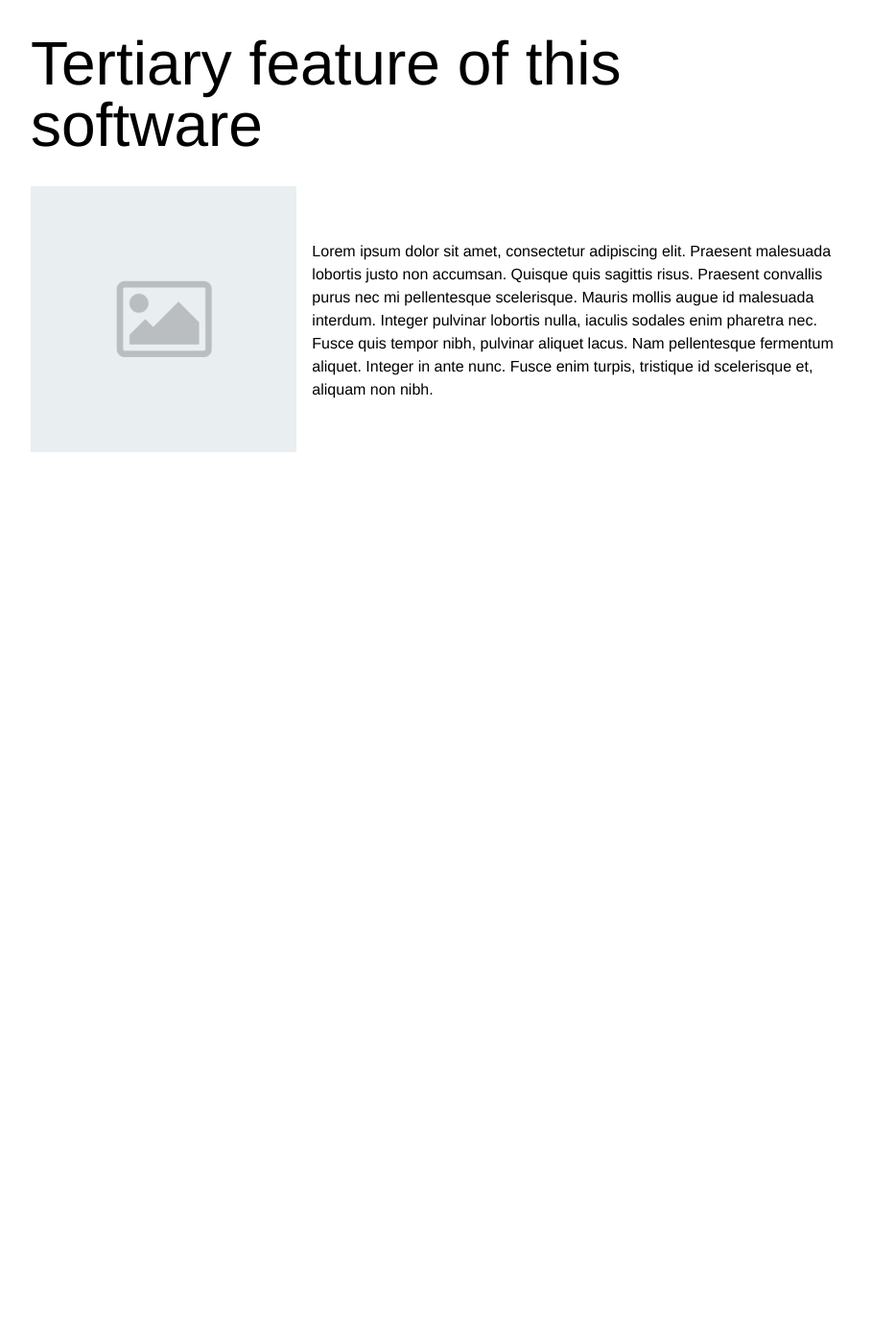
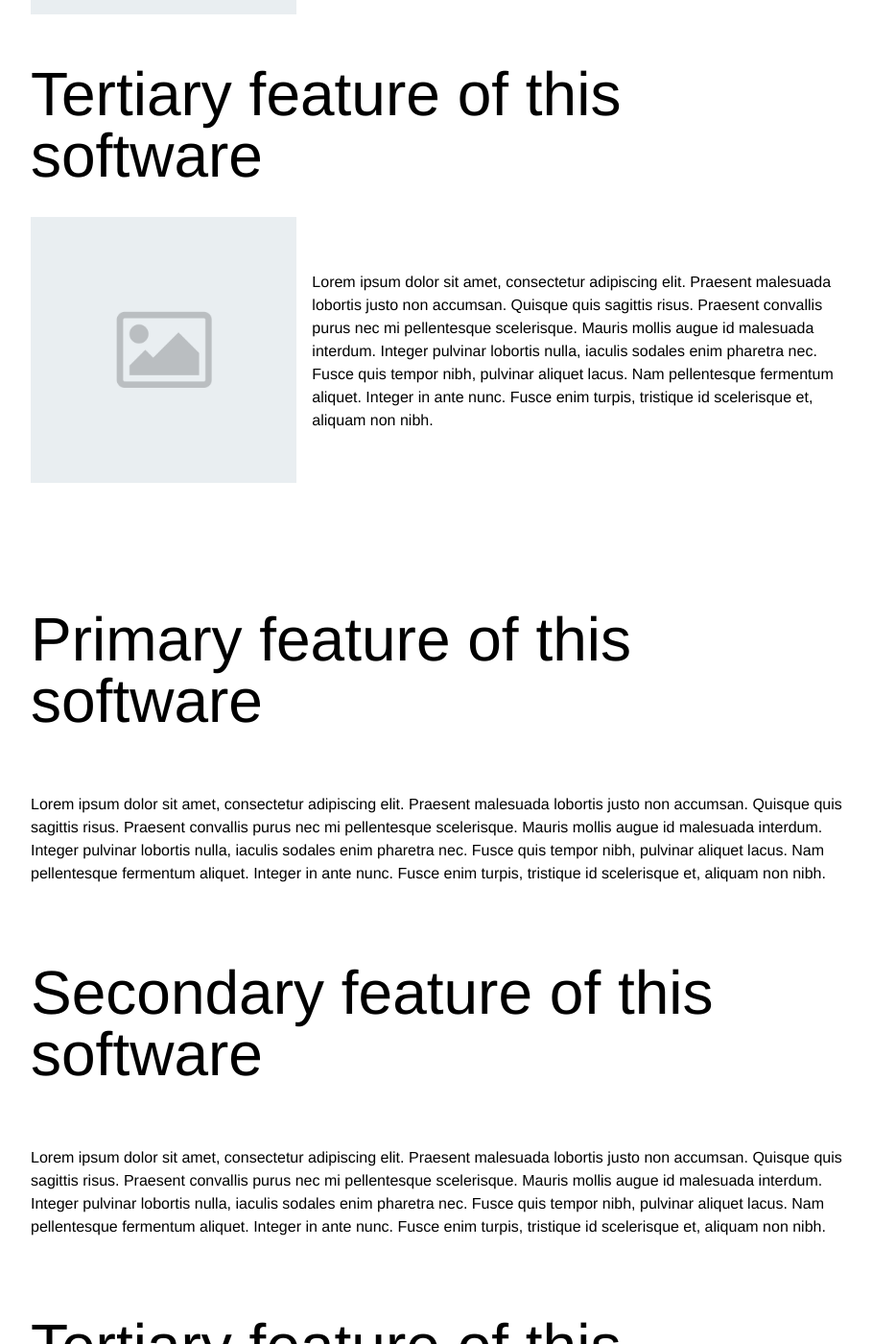
Before and after one commit to rhmwes/community-theme, a Jekyll site: the page built from components.md, in a window 1280 px wide and 1400 px high, scrolled down 12639 px. Shown: the whole window at 96% size, without its empty margins (176-1085 px from the left). Built offline with Jekyll 4.4.1, drawn with Linux system fonts in a browser that asks for light colours; nearby versions of some CDN libraries; before the commit the page ends 13209 px from its top, so only the background shows below that; some of the changed text lies outside the part shown.

Commit message:
Added highlights-alternating-images-band

```diff
--- /dev/null
+++ b/_includes/highlights-alternating-images-band.html
@@ -0,0 +1,35 @@
+<div class="component-wrapper highlights-alternating-images-band">
+  <div class="width-12-12 highlights-alternating-inline-block">
+    <h2>Primary feature of this software</h2>
+    <div class="grid-wrapper">
+      <div class="width-4-12">
+        <img src="{{site.baseurl}}/assets/images/square-placeholder.png">
+      </div>
+      <div class="width-8-12 block-content">
+        <p>Lorem ipsum dolor sit amet, consectetur adipiscing elit. Praesent malesuada lobortis justo non accumsan. Quisque quis sagittis risus. Praesent convallis purus nec mi pellentesque scelerisque. Mauris mollis augue id malesuada interdum. Integer pulvinar lobortis nulla, iaculis sodales enim pharetra nec. Fusce quis tempor nibh, pulvinar aliquet lacus. Nam pellentesque fermentum aliquet. Integer in ante nunc. Fusce enim turpis, tristique id scelerisque et, aliquam non nibh.</p>
+      </div>
+    </div>
+  </div>
+  <div class="width-12-12 highlights-alternating-inline-block">
+    <h2>Secondary feature of this software</h2>
+    <div class="grid-wrapper">
+      <div class="width-8-12 block-content">
+        <p>Lorem ipsum dolor sit amet, consectetur adipiscing elit. Praesent malesuada lobortis justo non accumsan. Quisque quis sagittis risus. Praesent convallis purus nec mi pellentesque scelerisque. Mauris mollis augue id malesuada interdum. Integer pulvinar lobortis nulla, iaculis sodales enim pharetra nec. Fusce quis tempor nibh, pulvinar aliquet lacus. Nam pellentesque fermentum aliquet. Integer in ante nunc. Fusce enim turpis, tristique id scelerisque et, aliquam non nibh.</p>
+      </div>
+      <div class="width-4-12">
+        <img src="{{site.baseurl}}/assets/images/square-placeholder.png">
+      </div>
+    </div>
+  </div>
+  <div class="width-12-12 highlights-alternating-inline-block">
+    <h2>Tertiary feature of this software</h2>
+    <div class="grid-wrapper">
+      <div class="width-4-12">
+        <img src="{{site.baseurl}}/assets/images/square-placeholder.png">
+      </div>
+      <div class="width-8-12 block-content">
+        <p>Lorem ipsum dolor sit amet, consectetur adipiscing elit. Praesent malesuada lobortis justo non accumsan. Quisque quis sagittis risus. Praesent convallis purus nec mi pellentesque scelerisque. Mauris mollis augue id malesuada interdum. Integer pulvinar lobortis nulla, iaculis sodales enim pharetra nec. Fusce quis tempor nibh, pulvinar aliquet lacus. Nam pellentesque fermentum aliquet. Integer in ante nunc. Fusce enim turpis, tristique id scelerisque et, aliquam non nibh.</p>
+      </div>
+    </div>
+  </div>
+</div>
--- a/_includes/highlights-inline-images-band.html
+++ b/_includes/highlights-inline-images-band.html
@@ -8,6 +8,7 @@
       <div class="width-8-12 block-content">
         <p>Lorem ipsum dolor sit amet, consectetur adipiscing elit. Praesent malesuada lobortis justo non accumsan. Quisque quis sagittis risus. Praesent convallis purus nec mi pellentesque scelerisque. Mauris mollis augue id malesuada interdum. Integer pulvinar lobortis nulla, iaculis sodales enim pharetra nec. Fusce quis tempor nibh, pulvinar aliquet lacus. Nam pellentesque fermentum aliquet. Integer in ante nunc. Fusce enim turpis, tristique id scelerisque et, aliquam non nibh.</p>
       </div>
+    </div>
   </div>
   <div class="width-12-12 highlights-inline-block">
     <h2>Secondary feature of this software</h2>
@@ -18,6 +19,7 @@
       <div class="width-8-12 block-content">
         <p>Lorem ipsum dolor sit amet, consectetur adipiscing elit. Praesent malesuada lobortis justo non accumsan. Quisque quis sagittis risus. Praesent convallis purus nec mi pellentesque scelerisque. Mauris mollis augue id malesuada interdum. Integer pulvinar lobortis nulla, iaculis sodales enim pharetra nec. Fusce quis tempor nibh, pulvinar aliquet lacus. Nam pellentesque fermentum aliquet. Integer in ante nunc. Fusce enim turpis, tristique id scelerisque et, aliquam non nibh.</p>
       </div>
+    </div>
   </div>
   <div class="width-12-12 highlights-inline-block">
     <h2>Tertiary feature of this software</h2>
@@ -28,5 +30,33 @@
       <div class="width-8-12 block-content">
         <p>Lorem ipsum dolor sit amet, consectetur adipiscing elit. Praesent malesuada lobortis justo non accumsan. Quisque quis sagittis risus. Praesent convallis purus nec mi pellentesque scelerisque. Mauris mollis augue id malesuada interdum. Integer pulvinar lobortis nulla, iaculis sodales enim pharetra nec. Fusce quis tempor nibh, pulvinar aliquet lacus. Nam pellentesque fermentum aliquet. Integer in ante nunc. Fusce enim turpis, tristique id scelerisque et, aliquam non nibh.</p>
       </div>
+    </div>
   </div>
 </div>
+
+<div class="component-wrapper highlights-inline-images-band">
+  <div class="width-12-12 highlights-inline-block">
+    <h2>Primary feature of this software</h2>
+    <div class="grid-wrapper">
+      <div class="width-12-12 block-content">
+        <p>Lorem ipsum dolor sit amet, consectetur adipiscing elit. Praesent malesuada lobortis justo non accumsan. Quisque quis sagittis risus. Praesent convallis purus nec mi pellentesque scelerisque. Mauris mollis augue id malesuada interdum. Integer pulvinar lobortis nulla, iaculis sodales enim pharetra nec. Fusce quis tempor nibh, pulvinar aliquet lacus. Nam pellentesque fermentum aliquet. Integer in ante nunc. Fusce enim turpis, tristique id scelerisque et, aliquam non nibh.</p>
+      </div>
+    </div>
+  </div>
+  <div class="width-12-12 highlights-inline-block">
+    <h2>Secondary feature of this software</h2>
+    <div class="grid-wrapper">
+      <div class="width-12-12 block-content">
+        <p>Lorem ipsum dolor sit amet, consectetur adipiscing elit. Praesent malesuada lobortis justo non accumsan. Quisque quis sagittis risus. Praesent convallis purus nec mi pellentesque scelerisque. Mauris mollis augue id malesuada interdum. Integer pulvinar lobortis nulla, iaculis sodales enim pharetra nec. Fusce quis tempor nibh, pulvinar aliquet lacus. Nam pellentesque fermentum aliquet. Integer in ante nunc. Fusce enim turpis, tristique id scelerisque et, aliquam non nibh.</p>
+      </div>
+    </div>
+  </div>
+  <div class="width-12-12 highlights-inline-block">
+    <h2>Tertiary feature of this software</h2>
+    <div class="grid-wrapper">
+      <div class="width-12-12 block-content">
+        <p>Lorem ipsum dolor sit amet, consectetur adipiscing elit. Praesent malesuada lobortis justo non accumsan. Quisque quis sagittis risus. Praesent convallis purus nec mi pellentesque scelerisque. Mauris mollis augue id malesuada interdum. Integer pulvinar lobortis nulla, iaculis sodales enim pharetra nec. Fusce quis tempor nibh, pulvinar aliquet lacus. Nam pellentesque fermentum aliquet. Integer in ante nunc. Fusce enim turpis, tristique id scelerisque et, aliquam non nibh.</p>
+      </div>
+    </div>
+  </div>
+</div>
--- a/_layouts/components.html
+++ b/_layouts/components.html
@@ -82,3 +82,8 @@ layout: base
   <div class="width-12-12 component-name"><h5>Feature Highlights Band - Inline with images</h5></div>
 </div>
 {% include highlights-inline-images-band.html %}
+
+<div class="grid-wrapper">
+  <div class="width-12-12 component-name"><h5>Feature Highlights Band - Alternating with images</h5></div>
+</div>
+{% include highlights-alternating-images-band.html %}
--- /dev/null
+++ b/_sass/core/includes/highlights-alternating-images-band.scss
@@ -0,0 +1,6 @@
+.highlights-alternating-images-band {
+  .block-content{
+    align-self: center;
+    justify-self: center;
+  }
+}
--- a/assets/css/main.scss
+++ b/assets/css/main.scss
@@ -21,6 +21,7 @@ $baseurl: "{{ site.baseurl }}";
 @import "core/includes/big-three-subnav-band";
 @import "core/includes/video-content-band";
 @import "core/includes/highlights-inline-images-band";
+@import "core/includes/highlights-alternating-images-band";
 
 @import "project-colors";
 @import "components";
```
